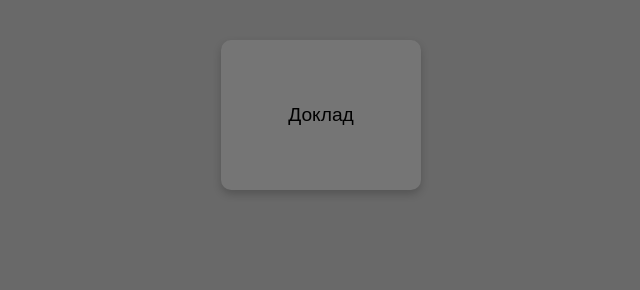
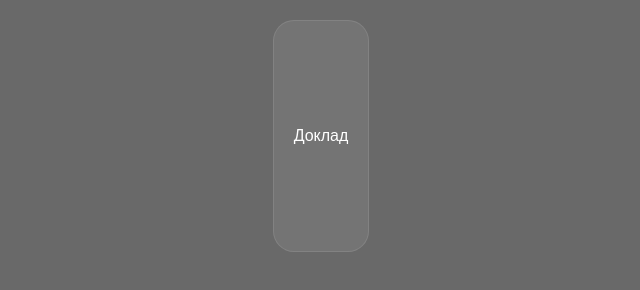
Before and after one commit to babininnick-cpu/My-Project, a plain HTML site: page index.html in a window 1280 px wide. Shown: the whole page, without its empty margins (319-959 px from the left). Drawn offline with Linux system fonts and the light colour scheme.

Commit message:
Update index.html

```diff
--- a/index.html
+++ b/index.html
@@ -16,15 +16,19 @@ body {
 }
 .card {
   background: rgba(255, 255, 255, 0.08);
-  width: 200px;
-  height: 150px;
-  margin: 20px;
-  border-radius: 10px;
-  box-shadow: 0 4px 8px rgba(0,0,0,0.2);
+  border-radius: 21px;
+  padding: 25px 20px;
+  text-decoration: none;
+  color: white;
   display: flex;
+  flex-direction: column;
   align-items: center;
+  transition: all 0.4s ease;
+  position: relative;
+  overflow: hidden;
+  border: 1px solid rgba(255, 255, 255, 0.1);
+  min-height: 180px;
   justify-content: center;
-  font-size: 1.2em;
   cursor: pointer;
   transition: transform 0.3s, box-shadow 0.3s;
 }
```
